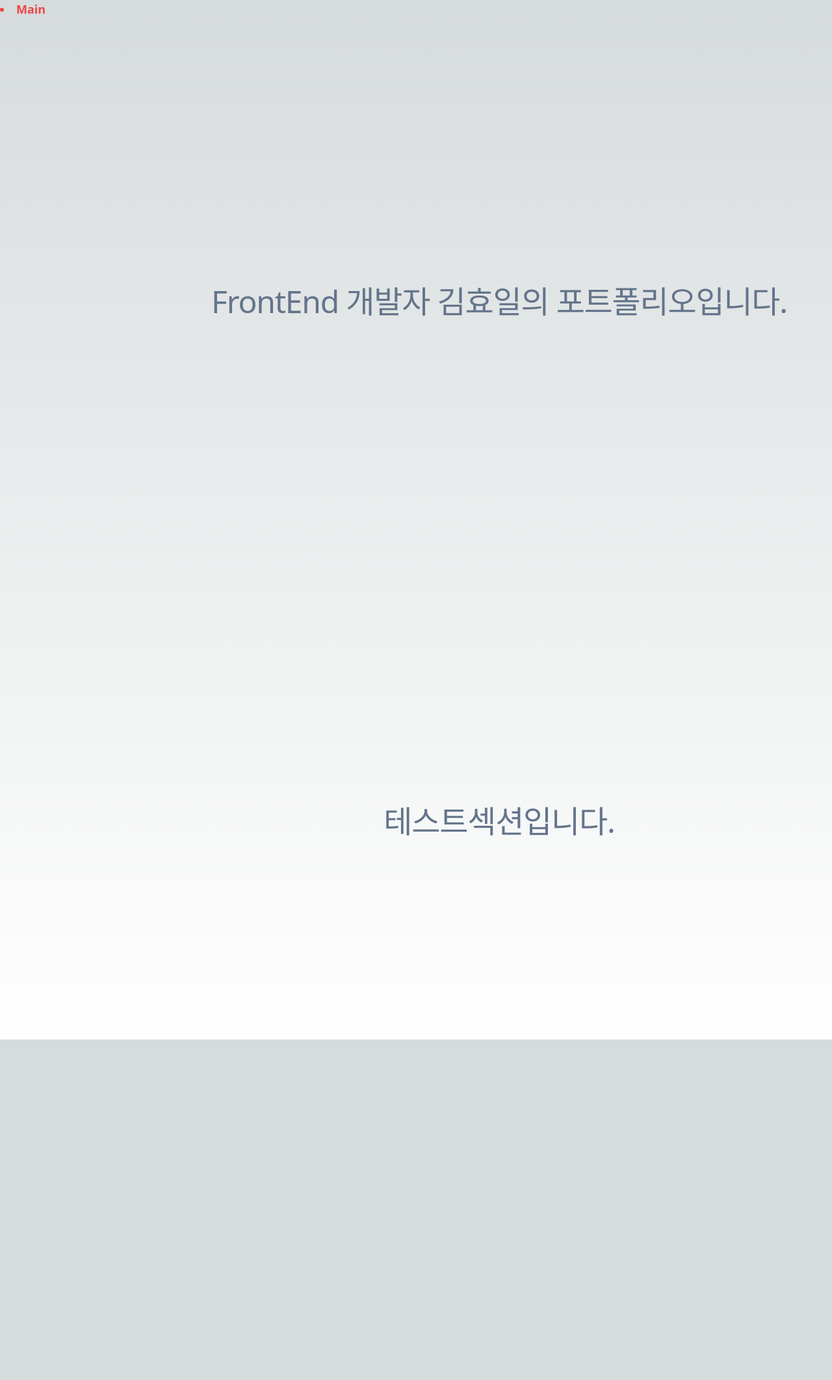
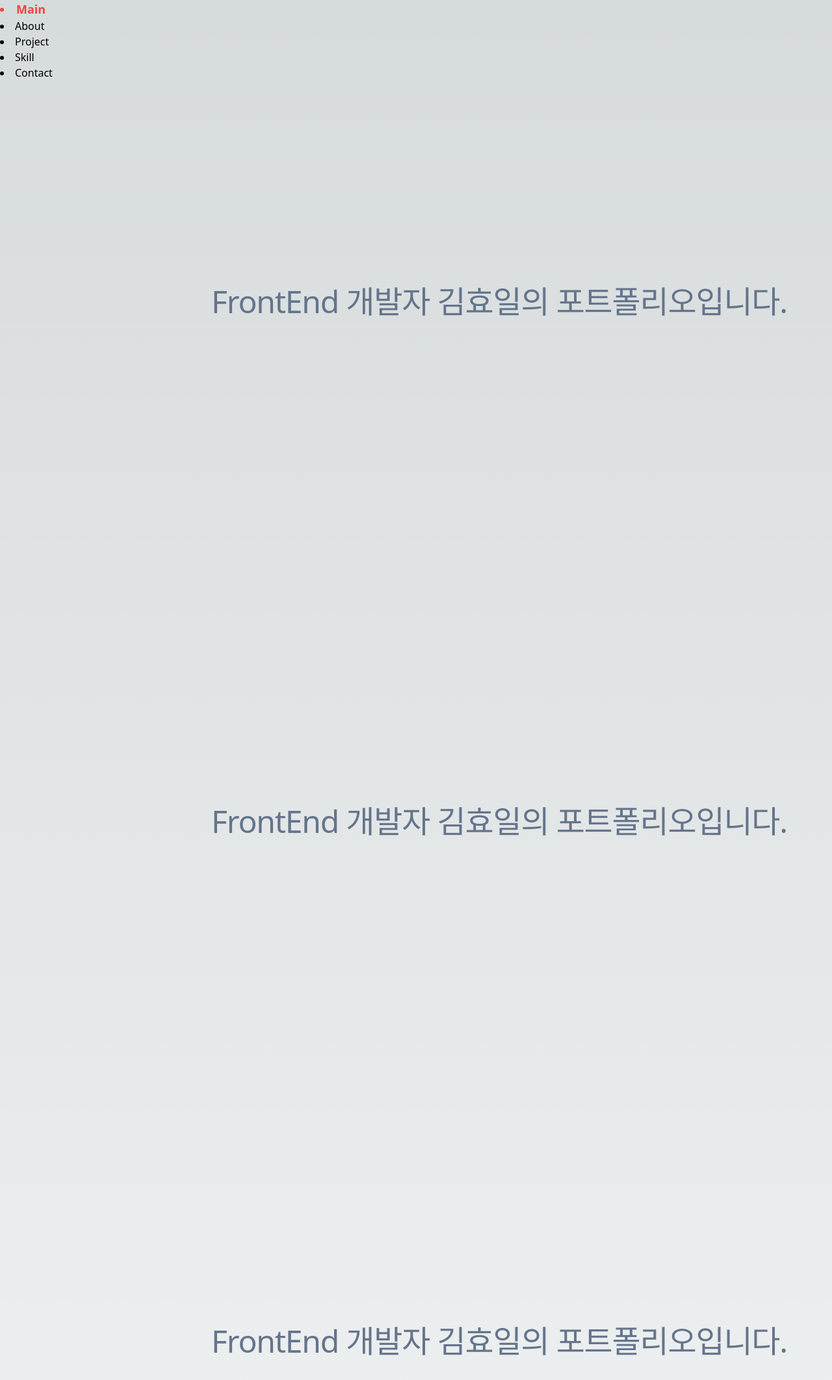
Before and after one commit to khil94/portfolio-web, a Next.js app: page / in a window 1280 px wide. Shown: the top 2124 px of the page at 65% size. Before the commit the page ends 1600 px from the top, so only its background shows below. Built offline with nearby package versions, Linux system fonts and the light colour scheme.

Commit message:
[feat] : 포트폴리오 섹션들 미리 정의

```diff
--- a/src/app/page.tsx
+++ b/src/app/page.tsx
@@ -1,14 +1,20 @@
 "use client";
 import SidebarLayout from "@/layouts/SidebarLayout";
+import AboutSection from "@/sections/AboutSection";
+import ContactSection from "@/sections/ContactSection";
 import MainSection from "@/sections/MainSection";
-import TestSection from "@/sections/TestSection";
+import ProjectSection from "@/sections/ProjectSection";
+import SkillSection from "@/sections/SkillSection";
 
 export default function Home() {
   return (
     <main>
       <SidebarLayout>
         <MainSection />
-        <TestSection />
+        <AboutSection />
+        <ProjectSection />
+        <SkillSection />
+        <ContactSection />
       </SidebarLayout>
     </main>
   );
--- /dev/null
+++ b/src/sections/AboutSection.tsx
@@ -0,0 +1,13 @@
+export default function AboutSection() {
+  return (
+    <section
+      id="section0"
+      className="max-auto max-w-7xl px-4 sm:px-6 lg:px-8 lg:pt-32 flex min-h-screen items-center"
+    >
+      <h2 className="hidden">About</h2>
+      <h1 className="mx-auto max-w-4xl text-5xl font-medium tracking-tight h-auto text-slate-500">
+        FrontEnd 개발자 김효일의 포트폴리오입니다.
+      </h1>
+    </section>
+  );
+}
--- /dev/null
+++ b/src/sections/ContactSection.tsx
@@ -0,0 +1,13 @@
+export default function ContactSection() {
+  return (
+    <section
+      id="section0"
+      className="max-auto max-w-7xl px-4 sm:px-6 lg:px-8 lg:pt-32 flex min-h-screen items-center"
+    >
+      <h2 className="hidden">Contact</h2>
+      <h1 className="mx-auto max-w-4xl text-5xl font-medium tracking-tight h-auto text-slate-500">
+        FrontEnd 개발자 김효일의 포트폴리오입니다.
+      </h1>
+    </section>
+  );
+}
--- /dev/null
+++ b/src/sections/ProjectSection.tsx
@@ -0,0 +1,13 @@
+export default function ProjectSection() {
+  return (
+    <section
+      id="section0"
+      className="max-auto max-w-7xl px-4 sm:px-6 lg:px-8 lg:pt-32 flex min-h-screen items-center"
+    >
+      <h2 className="hidden">Project</h2>
+      <h1 className="mx-auto max-w-4xl text-5xl font-medium tracking-tight h-auto text-slate-500">
+        FrontEnd 개발자 김효일의 포트폴리오입니다.
+      </h1>
+    </section>
+  );
+}
--- /dev/null
+++ b/src/sections/SkillSection.tsx
@@ -0,0 +1,13 @@
+export default function SkillSection() {
+  return (
+    <section
+      id="section0"
+      className="max-auto max-w-7xl px-4 sm:px-6 lg:px-8 lg:pt-32 flex min-h-screen items-center"
+    >
+      <h2 className="hidden">Skill</h2>
+      <h1 className="mx-auto max-w-4xl text-5xl font-medium tracking-tight h-auto text-slate-500">
+        FrontEnd 개발자 김효일의 포트폴리오입니다.
+      </h1>
+    </section>
+  );
+}
```
